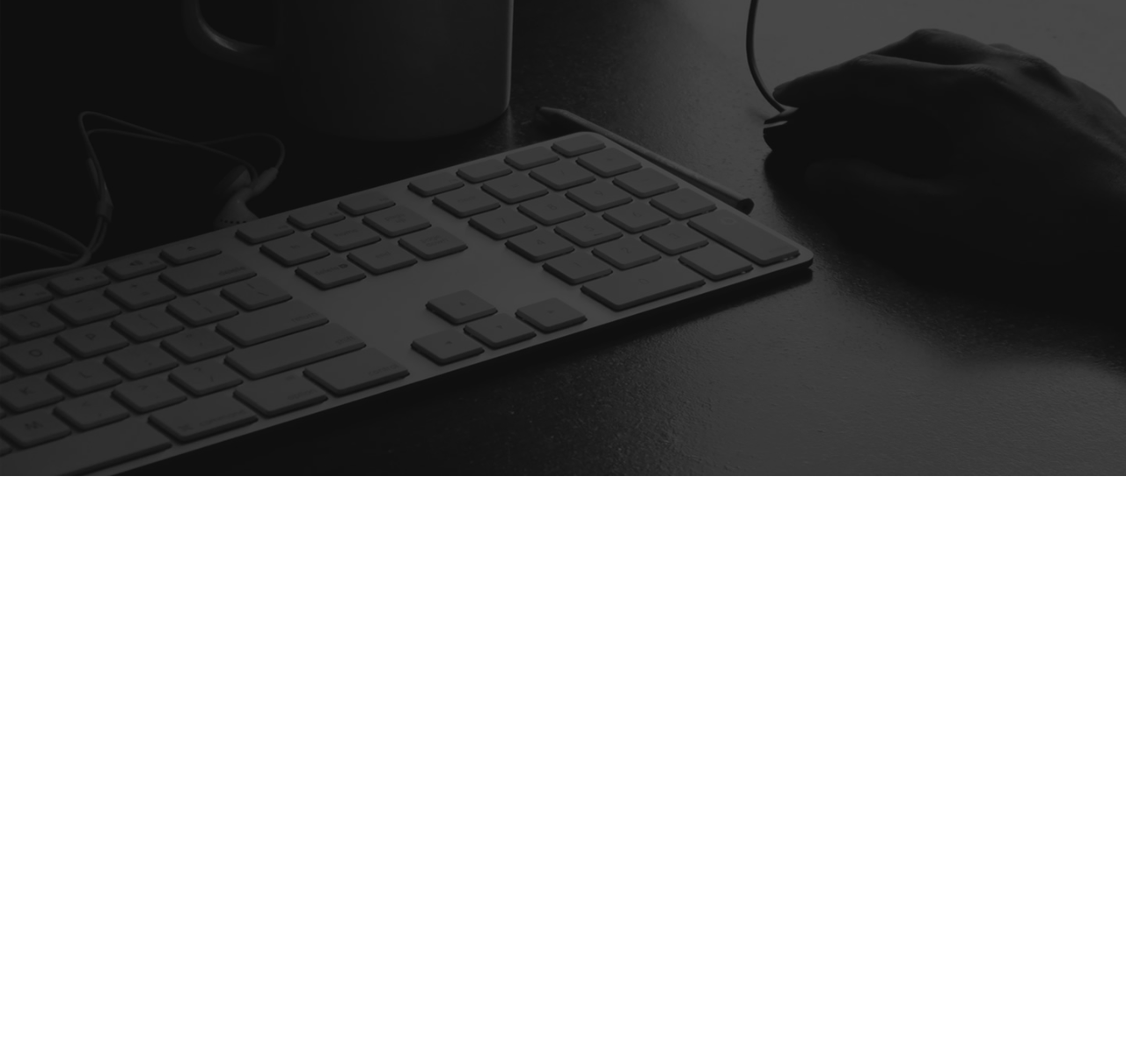
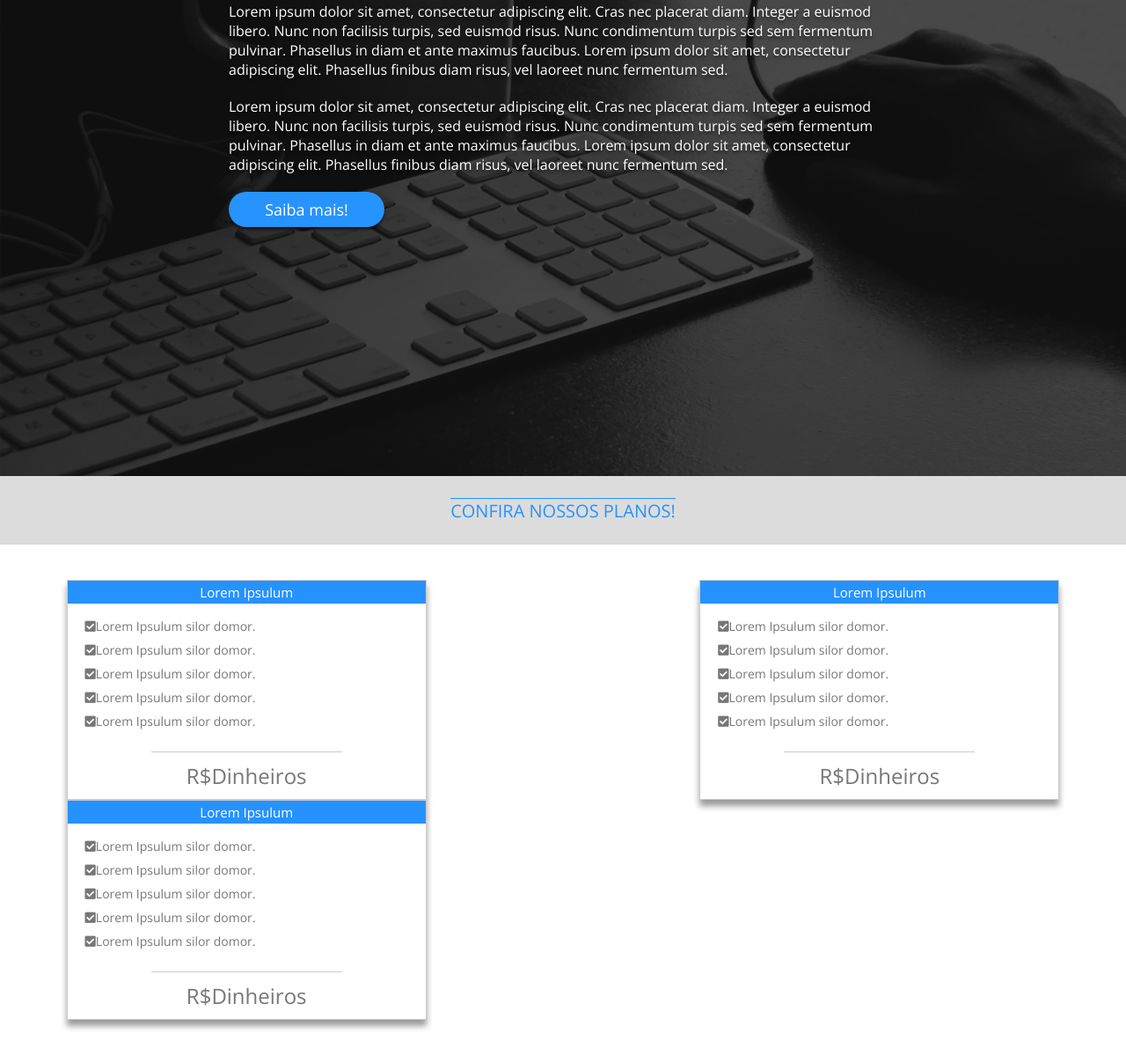
Before and after one commit to CipherCrow/Projeto-landingPage-3, a plain HTML site: page index.html in a window 1280 px wide. Shown: the part 259-1458 px from the top of the page at 88% size. Before the commit the page ends 800 px from the top, so only its background shows below. Drawn offline with nearby package versions, Linux system fonts and the light colour scheme.

Commit message:
:up: sessão de cards

```diff
--- a/css/style.css
+++ b/css/style.css
@@ -25,17 +25,17 @@ a{text-decoration: none;color: initial;}
 }
 .mobile{display: none;}
 
-
 	/**/
-main{
+#topo{
 	background-image: url('../images/bg1.jpg');
 	background-size: cover;
 	background-position: center;
 	width: 100%;
+	height: auto;
 	min-height: 100vh;
 	position: relative;
 }
-.cover-main{
+.cover-topo{
 	background-color: rgba(0,0,0,.7);
 	width: 100%;
 	height: 100%;
@@ -44,7 +44,7 @@ main{
 	left: 0;
 	z-index: 0;
 }
-main > *:not(.cover-main){
+#topo > *:not(.cover-topo){
 	position: relative;
 	z-index: 1;
 }
@@ -68,6 +68,7 @@ header .container{
 	color: white;
 	margin-left: 1rem;
 	transition: .5s;
+	text-shadow: 0 .3rem .3rem rgba(0,0,0,.2);
 }
 .menu-social a:hover{
 	font-size: 3rem;
@@ -75,6 +76,7 @@ header .container{
 .logo{
 	font-weight: bold;
 	font-size: 2.3rem;
+	text-shadow: 0 .3rem .3rem rgba(0,0,0,.2);
 }
 .logo h2 a{
 	color: white;
@@ -87,6 +89,7 @@ header .container{
 }
 .navegacao.desktop li{
 	margin-left: 2rem;
+	text-shadow: 0 .3rem .3rem rgba(0,0,0,.2);
 }
 .navegacao.desktop li a{
 	color: white;
@@ -98,3 +101,111 @@ header .container{
 	font-size: 1.8rem;
 	font-weight: bold;
 }
+		/*apresentacao*/
+
+.apresentacao{
+	padding: 10rem 2rem 2rem;
+	max-width: 80rem;
+	color: white;
+}
+.apresentacao h2{
+	font-size: 4.4rem;
+	font-weight: lighter;
+	text-shadow: 0 .3rem .3rem rgba(0,0,0,.5);
+}
+.apresentacao span{
+	color: #2692FF;
+}
+.apresentacao p{
+	margin-top: 1.8rem;
+	font-size: 1.6rem;
+	font-weight: lighter;
+	text-shadow: 0 .3rem .3rem rgba(0,0,0,.5);
+	margin-bottom: 2rem;
+}
+.btn{
+	display: block;
+	width: 17.7rem;
+	height: 4rem;
+	line-height: 4rem;
+	font-size: 1.8rem;
+	background-color: #2693FF;
+	color: white;
+	text-align: center;
+	border-radius: 3rem;
+	box-shadow: 0 .3rem .3rem rgba(0,0,0,.5);
+	transition: .3s;
+}
+.btn:hover{
+	opacity: .7;
+	color: black;
+}
+		/*planos*/
+.chamada-planos{
+	width: 100%;
+	text-align: center;
+	padding: 2.5rem 2%;
+	background-color: rgb(220,220,220);
+}
+.chamada-planos h2{
+	display: inline-block;
+	border-top: .1rem solid #2692FF;
+	color: #2692FF;
+	text-transform: uppercase;
+	font-weight: lighter;
+	font-size: 2rem;
+}
+.box-planos{
+	padding: 4rem 0;
+}
+.box-planos .container{
+	display: flex;
+	flex-wrap: wrap;
+	justify-content: space-between;
+	align-items: center;
+}
+.single-plano{
+	width: 33.3%;
+	margin: 0 5rem;
+	border: 1px solid #ccc;
+	box-shadow: 0 .7rem .7rem rgba(0,0,0,.4);
+}
+.plano-wraper{
+	width: 100%;
+}
+.single-plano h2{
+	background-color: #2692ff;
+	color: white;
+	text-align: center;
+	padding: .3rem;
+	font-weight: lighter;
+}
+.pontos-plano{
+	padding: .8rem 0 1.5rem;
+}
+.single-plano p{
+	padding-left: 2rem;
+	font-size: 1.4rem;
+	color: #777777;
+	margin-top: .8rem;
+}
+.preco{
+	margin-top: 1rem;
+	text-align: center;
+	color: #777777;
+}
+.preco h3{
+	display: inline-block;
+	font-size: 2.4rem;
+	border-top: .1rem solid #ccc;
+	font-weight: lighter;
+	padding: 1rem 4rem;
+}
+
+@media screen and (max-width: 768px){
+
+	div.single-plano{
+		width: 100%;
+		margin: 1rem 5rem;
+	}
+}
--- a/index.html
+++ b/index.html
@@ -19,8 +19,8 @@
 </head>
 <body>
 
-	<main>
-		<div class="cover-main"></div><!-- cover do main -->
+	<section id="topo">
+		<div class="cover-topo"></div><!-- cover do main -->
 
 		<header>
 
@@ -53,8 +53,80 @@
 			</div><!-- container -->
 		</header> <!-- header -->
 
-	</main> <!-- principal -->
+		<section>
+			<div class="container apresentacao">
+				<h2>Bem vindo(a) ao nosso <span>website!</span></h2>
+				<p>Lorem ipsum dolor sit amet, consectetur adipiscing elit. Cras nec placerat diam. Integer a euismod libero. Nunc non facilisis turpis, sed euismod risus. Nunc condimentum turpis sed sem fermentum pulvinar. Phasellus in diam et ante maximus faucibus. Lorem ipsum dolor sit amet, consectetur adipiscing elit. Phasellus finibus diam risus, vel laoreet nunc fermentum sed.</p>
+				<p>Lorem ipsum dolor sit amet, consectetur adipiscing elit. Cras nec placerat diam. Integer a euismod libero. Nunc non facilisis turpis, sed euismod risus. Nunc condimentum turpis sed sem fermentum pulvinar. Phasellus in diam et ante maximus faucibus. Lorem ipsum dolor sit amet, consectetur adipiscing elit. Phasellus finibus diam risus, vel laoreet nunc fermentum sed.</p>
+				<a href="" class="btn">Saiba mais!</a>
+			</div>
+		</section><!-- cta -->
+	</section> <!-- principal -->
+	<section class="planos">
 
+		<section class="chamada-planos">
+			<div class="container">
+				<h2>Confira nossos planos!</h2>
+			</div>
+		</section> <!-- cabecalho -->
+
+		<section class="box-planos">
+			<div class="container">
+
+
+				<div class="single-plano">
+					<div class="plano-wraper">
+						<h2>Lorem Ipsulum</h2>
+						<div class="pontos-plano">
+							<p><i class="fas fa-check-square"></i>Lorem Ipsulum silor domor.</p>
+							<p><i class="fas fa-check-square"></i>Lorem Ipsulum silor domor.</p>
+							<p><i class="fas fa-check-square"></i>Lorem Ipsulum silor domor.</p>
+							<p><i class="fas fa-check-square"></i>Lorem Ipsulum silor domor.</p>
+							<p><i class="fas fa-check-square"></i>Lorem Ipsulum silor domor.</p>
+						</div>
+						<div class="preco">
+							<h3>R$Dinheiros</h3>
+						</div><!-- preco -->
+					</div><!-- wrapper -->
+				</div><!-- singleplano -->
+
+				<div class="single-plano">
+					<div class="plano-wraper">
+						<h2>Lorem Ipsulum</h2>
+						<div class="pontos-plano">
+							<p><i class="fas fa-check-square"></i>Lorem Ipsulum silor domor.</p>
+							<p><i class="fas fa-check-square"></i>Lorem Ipsulum silor domor.</p>
+							<p><i class="fas fa-check-square"></i>Lorem Ipsulum silor domor.</p>
+							<p><i class="fas fa-check-square"></i>Lorem Ipsulum silor domor.</p>
+							<p><i class="fas fa-check-square"></i>Lorem Ipsulum silor domor.</p>
+						</div>
+						<div class="preco">
+							<h3>R$Dinheiros</h3>
+						</div><!-- preco -->
+					</div><!-- wrapper -->
+				</div><!-- singleplano -->
+
+				<div class="single-plano">
+					<div class="plano-wraper">
+						<h2>Lorem Ipsulum</h2>
+						<div class="pontos-plano">
+							<p><i class="fas fa-check-square"></i>Lorem Ipsulum silor domor.</p>
+							<p><i class="fas fa-check-square"></i>Lorem Ipsulum silor domor.</p>
+							<p><i class="fas fa-check-square"></i>Lorem Ipsulum silor domor.</p>
+							<p><i class="fas fa-check-square"></i>Lorem Ipsulum silor domor.</p>
+							<p><i class="fas fa-check-square"></i>Lorem Ipsulum silor domor.</p>
+						</div>
+						<div class="preco">
+							<h3>R$Dinheiros</h3>
+						</div><!-- preco -->
+					</div><!-- wrapper -->
+				</div><!-- singleplano -->
+
+
+			</div><!-- container -->
+		</section> <!-- box -->
+
+	</section><!-- planos -->
 
   	<!-- jquery,plugins,frameworks -->
 	<script src="js/jquery.js"></script>
```
